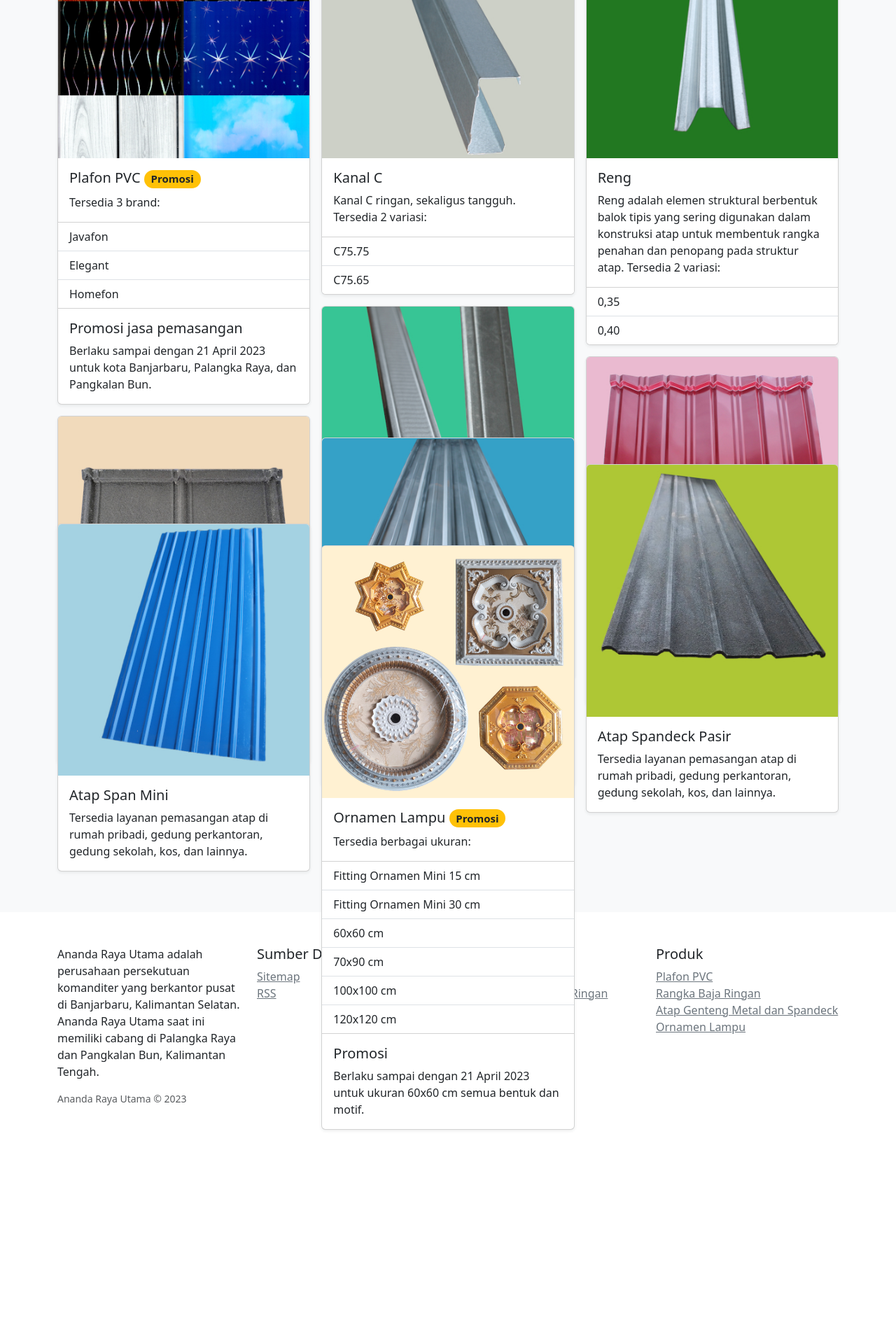
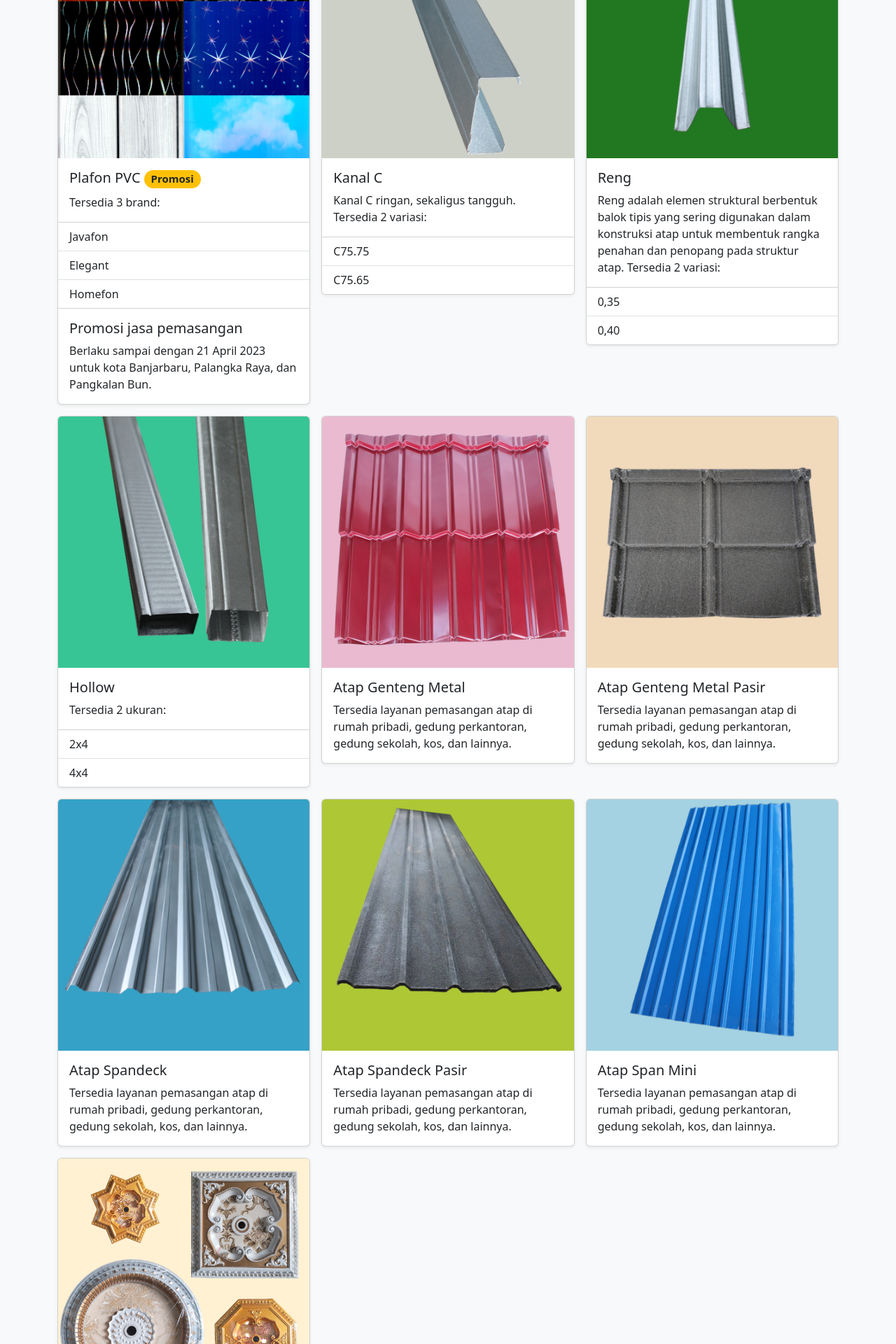
Before and after one commit to ren-id/aru, a Jekyll site: the page docs/produk.html, which Jekyll copies as it is, in a window 1280 px wide. Shown: the part 570-2490 px from the top of the page at 70% size. Built offline with Jekyll 4.4.1, drawn with Linux system fonts in a browser that asks for light colours; before the commit the page ends 2214 px from its top, so only the background shows below that.

Commit message:
Update produk.html

```diff
--- a/docs/produk.html
+++ b/docs/produk.html
@@ -26,7 +26,6 @@
 {"@type":"BlogPosting","mainEntityOfPage":{"@type":"WebPage","@id":"https://anandarayautama.com/"},"headline":"ren","dateModified":"","datePublished":"","url":"https://ren.my.id/","description":"CV Ananda Raya Utama jual plafon PVC, rangka baja ringan, atap, dan ornamen lampu di Palangka Raya, Banjarbaru, dan Pangkalan Bun","image":"","@context":"https://schema.org"}
 </script>
   <link rel="stylesheet" type="text/css" href="bootstrap.css" />
-  <script src="https://cdn.jsdelivr.net/npm/masonry-layout@4.2.2/dist/masonry.pkgd.min.js" integrity="sha384-GNFwBvfVxBkLMJpYMOABq3c+d3KnQxudP/mGPkzpZSTYykLBNsZEnG2D9G/X/+7D" crossorigin="anonymous" async></script>
 </head>
 
 <body>
@@ -59,13 +58,14 @@
     <div class="album py-5 bg-light">
       <div class="container">
 
-        <div class="row row-cols-1 row-cols-sm-2 row-cols-md-3 g-3" data-masonry='{"percentPosition": true }'>
+        <div class="row row-cols-1 row-cols-sm-2 row-cols-md-3 g-3">
           <div class="col">
             <div class="card shadow-sm">
               <img class="card-img-top" src="media/plafon_pvc.jpg"
                 alt="Ananda Raya Utama jual plafon PVC di Banjarbaru, Palangka Raya, dan Pangkalan Bun">
               <div class="card-body">
-                <h5 class="card-title">Plafon PVC <span class="badge rounded-pill bg-warning text-dark">Promosi</span></h5>
+                <h5 class="card-title">Plafon PVC <span class="badge rounded-pill bg-warning text-dark">Promosi</span>
+                </h5>
                 <p class="card-text">Tersedia 3 brand:</p>
               </div>
               <ul class="list-group list-group-flush">
@@ -75,7 +75,8 @@
               </ul>
               <div class="card-body">
                 <h5 class="card-title">Promosi jasa pemasangan</h5>
-                <p class="card-text">Berlaku sampai dengan 21 April 2023 untuk kota Banjarbaru, Palangka Raya, dan Pangkalan Bun.</p>
+                <p class="card-text">Berlaku sampai dengan 21 April 2023 untuk kota Banjarbaru, Palangka Raya, dan
+                  Pangkalan Bun.</p>
               </div>
             </div>
           </div>
@@ -183,7 +184,8 @@
               <img class="card-img-top" src="media/ornamen_all.jpg"
                 alt="Ananda Raya Utama jual ornamen berbagai motif di Banjarbaru, Palangka Raya, dan Pangkalan Bun">
               <div class="card-body">
-                <h5 class="card-title">Ornamen Lampu <span class="badge rounded-pill bg-warning text-dark">Promosi</span></h5>
+                <h5 class="card-title">Ornamen Lampu <span
+                    class="badge rounded-pill bg-warning text-dark">Promosi</span></h5>
                 <p class="card-text">Tersedia berbagai ukuran:</p>
               </div>
               <ul class="list-group list-group-flush">
@@ -196,7 +198,8 @@
               </ul>
               <div class="card-body">
                 <h5 class="card-title">Promosi</h5>
-                <p class="card-text">Berlaku sampai dengan 21 April 2023 untuk ukuran 60x60 cm semua bentuk dan motif.</p>
+                <p class="card-text">Berlaku sampai dengan 21 April 2023 untuk ukuran 60x60 cm semua bentuk dan motif.
+                </p>
               </div>
             </div>
           </div>
```
